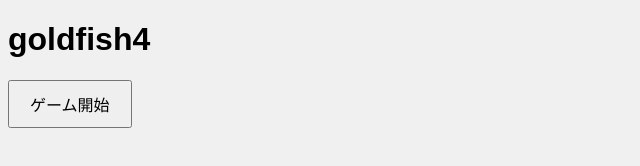
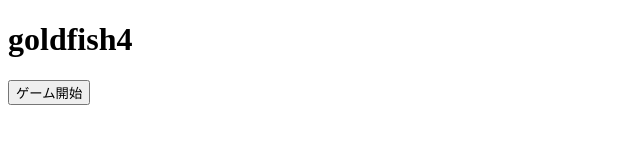
Before and after one commit to MuraseH/J09_otanoshimikai, a plain HTML site: page docs/index.html in a window 1280 px wide. Shown: the whole page, without its empty margins (0-640 px from the left). Drawn offline with Linux system fonts and the light colour scheme; files that its build step writes are made by us from their sources.

Commit message:
edit file

```diff
--- a/docs/index.html
+++ b/docs/index.html
@@ -4,11 +4,9 @@
     <meta charset="UTF-8">
     <meta name="viewport" content="width=device-width, initial-scale=1.0">
     <title>goldfish4</title>
-    <link rel="stylesheet" href="./docs/style.css">
 </head>
 <body>
     <h1>goldfish4</h1>
-    <button id="startBtn">ゲーム開始</button>
-    <script src="./docs/script.js"></script>
+    <button onclick="alert('ゲーム開始！')">ゲーム開始</button>
 </body>
 </html>
--- a/docs/style.css
+++ /dev/null
@@ -1,10 +0,0 @@
-body {
-    background-color: #f0f0f0;
-    font-family: Arial, sans-serif;
-}
-
-button {
-    padding: 10px 20px;
-    font-size: 16px;
-    cursor: pointer;
-}
```
Also changed, not shown: docs/script.js (deleted, +0 -12 lines).
